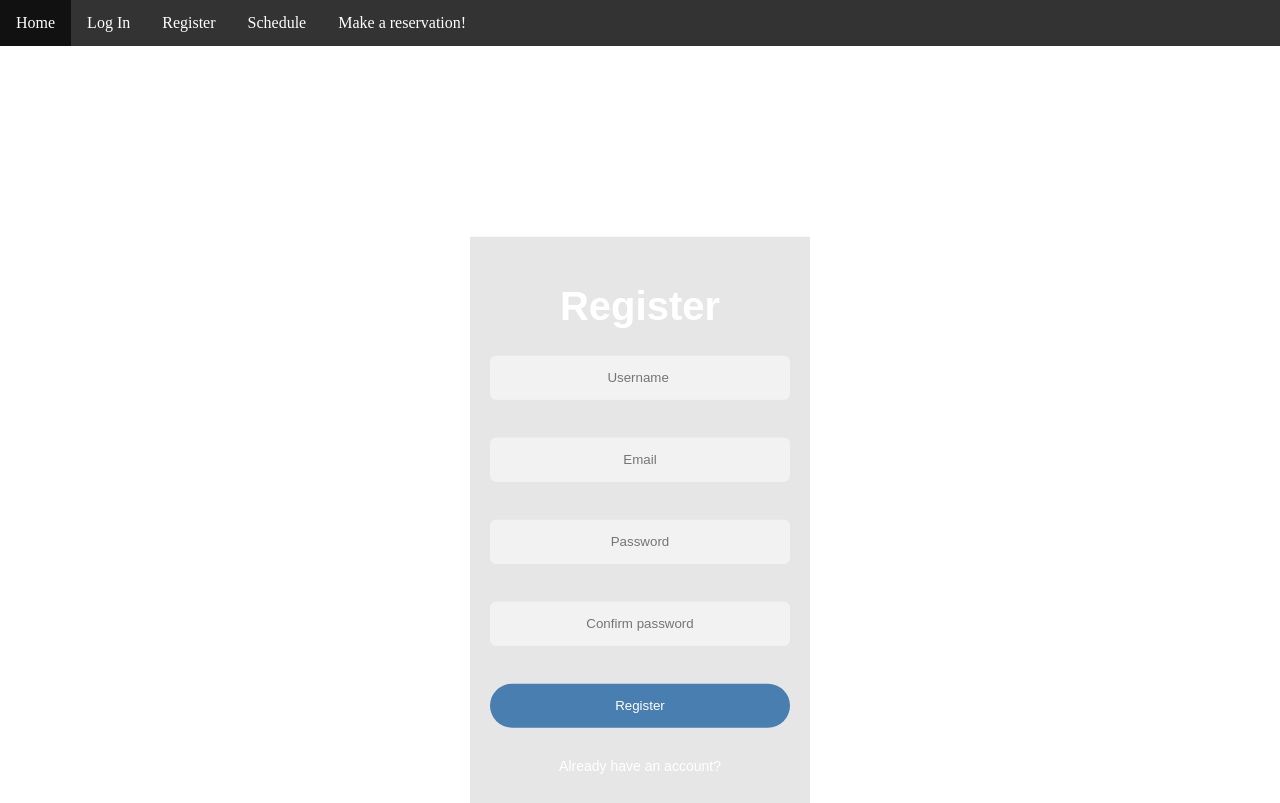
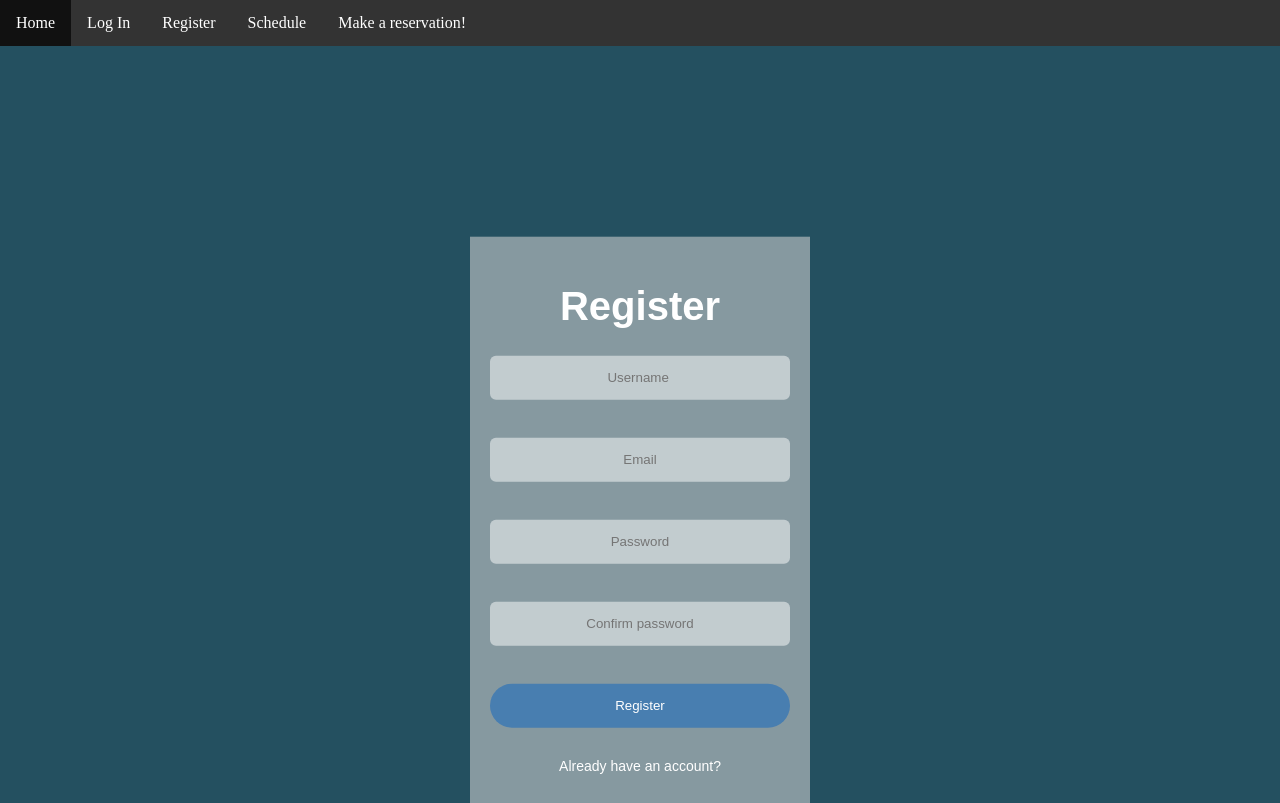
Before and after one commit to dominicho97/table-tennis-tool, a PHP site: page /register/register.php in a window 1280 px wide. Run offline with PHP 8.4, Linux system fonts and the light colour scheme; some libraries are stand-ins or nearby versions.

Commit message:
changed backgroundcolor back to blue

```diff
--- a/register/register.css
+++ b/register/register.css
@@ -26,7 +26,7 @@ li a:hover {
 body {
   margin: 0;
   padding: 0;
-  background: white;
+  background: #245060;
 }
 /*#245060*/
 .signup-form {
```
